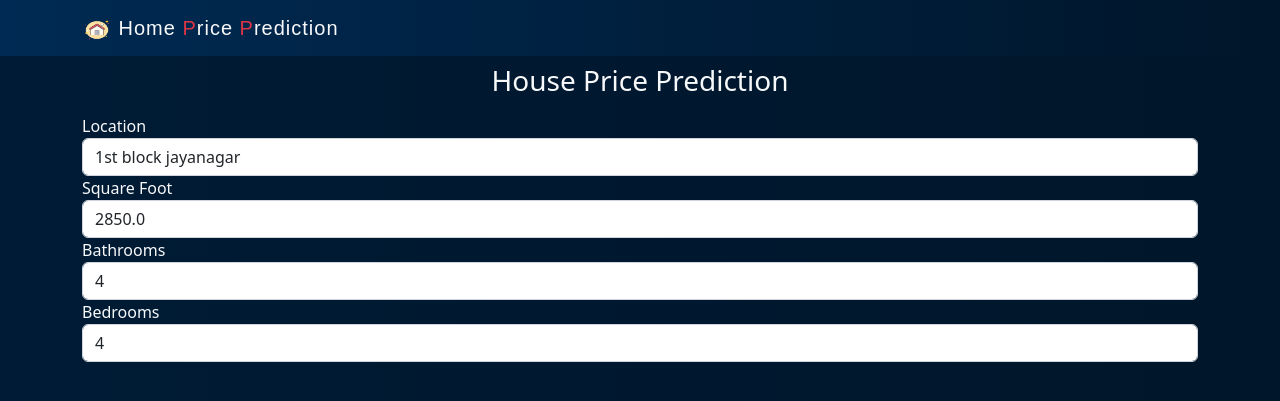
After one commit to incredible-India/House-Pricing-ML, a Django app: page /house/prediction/ in a window 1280 px wide. The commit adds this page. Shown: the top 401 px of the page. Run offline with Django 4.2, Linux system fonts and the light colour scheme.

Commit message:
added feature in form for price prediction

```diff
--- a/HousePricing/HousePricing/urls.py
+++ b/HousePricing/HousePricing/urls.py
@@ -14,10 +14,11 @@ Including another URLconf
     2. Add a URL to urlpatterns:  path('blog/', include('blog.urls'))
 """
 from django.contrib import admin
-from django.urls import path
+from django.urls import path,include
 from . import views
 
 urlpatterns = [
     path('admin/', admin.site.urls),
     path('',views.index,name='home' ),
+    path('house/prediction/',include('prediction.urls')),
 ]
--- a/HousePricing/core/templates/core/base.html
+++ b/HousePricing/core/templates/core/base.html
@@ -1,5 +1,6 @@
 <!doctype html>
 <html lang="en">
+  {% load static %}
   <head>
     <meta charset="utf-8">
     <meta name="viewport" content="width=device-width, initial-scale=1">
@@ -7,9 +8,12 @@
 <title>Home Price Prediction</title>
 {% endblock title %}
     <link href="https://cdn.jsdelivr.net/npm/bootstrap@5.2.3/dist/css/bootstrap.min.css" rel="stylesheet" integrity="sha384-rbsA2VBKQhggwzxH7pPCaAqO46MgnOM80zW1RWuH61DGLwZJEdK2Kadq2F9CUG65" crossorigin="anonymous">
+    <link rel="stylesheet" href="https://cdnjs.cloudflare.com/ajax/libs/font-awesome/6.2.1/css/all.min.css" integrity="sha512-MV7K8+y+gLIBoVD59lQIYicR65iaqukzvf/nwasF0nqhPay5w/9lJmVM2hMDcnK1OnMGCdVK+iQrJ7lzPJQd1w==" crossorigin="anonymous" referrerpolicy="no-referrer" />
+
+    <link rel="stylesheet" href="{% static 'core/css/base.css' %}">
     {% block link %}{% endblock link %}
   </head>
-  <body>
+  <body style=' background-image:linear-gradient(to right,#001B35,#00162A)'>
   {% block content %}{% endblock content %}
     <script src="https://cdn.jsdelivr.net/npm/bootstrap@5.2.3/dist/js/bootstrap.bundle.min.js" integrity="sha384-kenU1KFdBIe4zVF0s0G1M5b4hcpxyD9F7jL+jjXkk+Q2h455rYXK/7HAuoJl+0I4" crossorigin="anonymous"></script>
   </body>
--- /dev/null
+++ b/HousePricing/core/templates/core/navbar.html
@@ -0,0 +1,11 @@
+
+{% load static %}
+<nav class="navbar bg-dark" style="background-image: linear-gradient(to left,#00162A,#002A53)">
+    <div class="container">
+      <a class="navbar-brand text-light" href="{% url 'home' %}" style='font-family: fantasy; letter-spacing: 1px;'>
+
+        <img src="{% static 'core/favicon/house.png' %}" alt="home price" width="30" height="24">
+Home <span class="text-danger">P</span>rice <span class="text-danger">P</span>rediction
+      </a>
+    </div>
+  </nav>
--- /dev/null
+++ b/HousePricing/prediction/citilocation/bath.json
@@ -0,0 +1 @@
+{"data_columns": [4, 3, 2, 5, 8, 1, 6, 7, 9, 12, 16, 13]}
--- /dev/null
+++ b/HousePricing/prediction/citilocation/bhk.json
@@ -0,0 +1 @@
+{"data_columns": [4, 3, 2, 5, 1, 6, 8, 7, 9, 10, 11, 16, 13]}
--- /dev/null
+++ b/HousePricing/prediction/templates/prediction/prediction.html
@@ -0,0 +1,67 @@
+{% extends 'core/base.html' %}
+
+{% block title %}
+
+<title>House Price Prediction</title>
+
+{% endblock title %}
+
+
+
+{% block content %}
+
+{% include 'core/navbar.html' %}
+
+<div class="container mt-2">
+    <h3 class="title text-center text-light">House Price Prediction</h3>
+</div>
+
+
+<div class="container">
+    <div class="mt-3">
+        <form action="post">
+
+            {% csrf_token %}
+
+            <label for="location" class='text-light'>Location</label>
+            <select name="location" id="loacation" class="form-control">
+
+                {% for i in locations %}
+
+                <option value="i">{{i}}</option>
+                {% endfor %}
+            </select>
+
+            <label for="sqft" class='text-light'>Square Foot</label>
+            <select name="sqft" id="sqft" class="form-control">
+
+                {% for j in sqft %}
+                <option value="i">{{j}}</option>
+                {% endfor %}
+            </select>
+
+            <label for="bath" class='text-light'>Bathrooms</label>
+            <select name="bath" id="bath" class="form-control">
+
+                {% for i in bath %}
+                <option value="i">{{i}}</option>
+                {% endfor %}
+            </select>
+
+
+            <label for="bhk" class='text-light'>Bedrooms</label>
+            <select name="bhk" id="bhk" class="form-control">
+
+                {% for i in bhk %}
+                <option value="i">{{i}}</option>
+                {% endfor %}
+            </select>
+
+
+
+
+        </form>
+    </div>
+</div>
+
+{% endblock content %}
--- /dev/null
+++ b/HousePricing/prediction/urls.py
@@ -0,0 +1,6 @@
+from django.urls import path
+
+from . import views
+urlpatterns = [
+     path('',views.index,name='prediction')
+]
--- a/HousePricing/prediction/views.py
+++ b/HousePricing/prediction/views.py
@@ -1,3 +1,27 @@
-from django.shortcuts import render
+from django.shortcuts import render,HttpResponse
+import json
+import os
+# Create your views here.
+def index(request):
 
-# Create your views here.
+    #location from bengaluru test datsets
+    with open('./prediction/citilocation/columns.json') as cl:
+        locations = json.loads(cl.read())
+
+    #square foot info from test datsets
+    with open('./prediction/citilocation/sqft.json') as cs:
+        sqft = json.loads(cs.read())
+    #bathrooms info from test datsets
+    with open('./prediction/citilocation/bath.json') as ps:
+        bath = json.loads(ps.read())
+    #bedrooms info from test datsets
+    with open('./prediction/citilocation/bhk.json') as bs:
+        bhk = json.loads(bs.read())
+
+
+    return render(request, 'prediction/prediction.html',{
+        'locations' : locations['data_columns'][3:],
+        'sqft':sqft['data_columns'],
+        'bath':bath['data_columns'],
+        'bhk':bhk['data_columns'],
+    })
```
Also changed, not shown: HousePricing/core/templates/core/footer.html (added, +15 -0 lines), HousePricing/prediction/citilocation/columns.json (added, +1 -0 lines), HousePricing/prediction/citilocation/sqft.json (added, +1 -0 lines), HousePricing/templates/index.html (+88 -0 lines), HousePricing/core/static/core/base.css (deleted), HousePricing/core/static/core/favicon/house.png (added), HousePricing/core/static/core/img/1bhk.jpg (added), HousePricing/core/static/core/img/2bhk.jfif (added), HousePricing/core/static/core/img/3bhk.webp (added), HousePricing/core/static/core/img/indra.jfif (added), HousePricing/core/static/core/img/mg.jpg (added), HousePricing/core/static/core/img/rajaji.webp (added).
